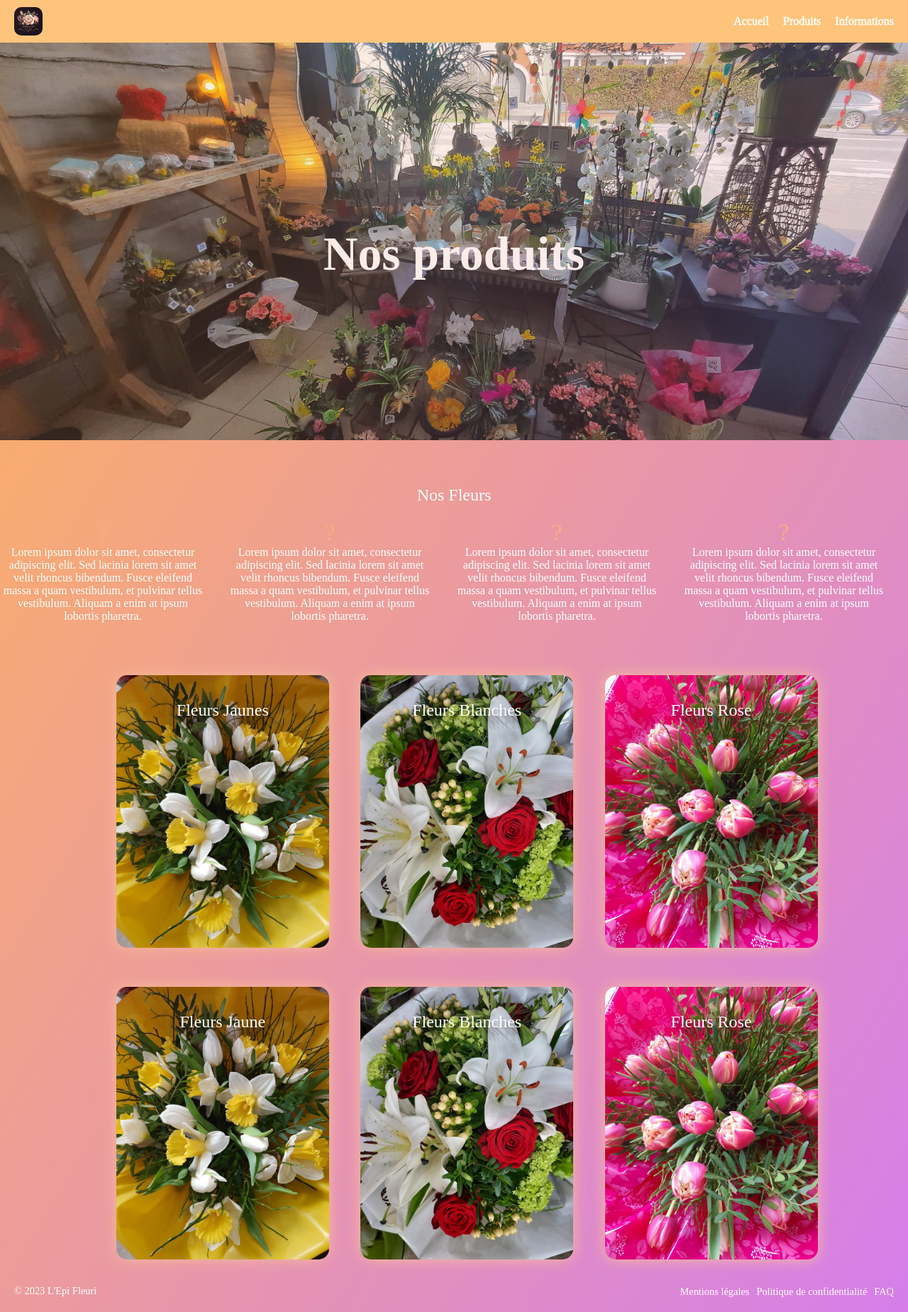
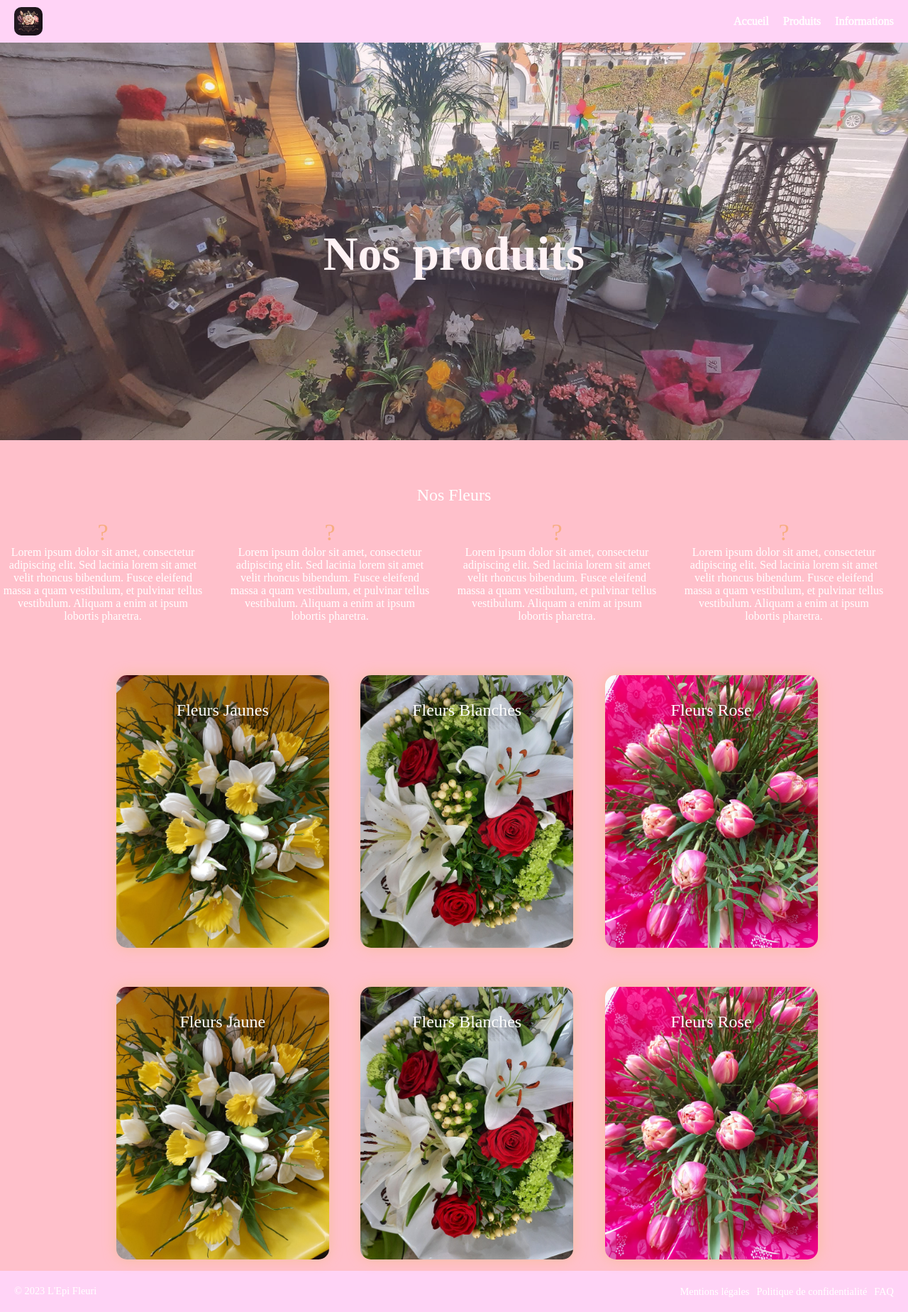
Before and after one commit to Frivox1/epifleuri, a Flask app: page /produit in a window 1280 px wide. Shown: the whole page at 71% size. Run offline with Flask 2, Linux system fonts and the light colour scheme; some web fonts are replaced.

Commit message:
change color

```diff
--- a/app/static/style/footer.css
+++ b/app/static/style/footer.css
@@ -3,7 +3,11 @@ footer {
     display: flex;
     justify-content: space-between;
     padding: 20px;
+    background-color: #ffd3f6;
   }
+html{
+  background-color: #ffd3f6;
+}
 
   footer p {
     margin: 0;
--- a/app/static/style/header.css
+++ b/app/static/style/header.css
@@ -6,7 +6,7 @@ html, body {
     }
 /* Navigation Bar */
 #navbar {
-    background-color: #ffc47b;
+    background-color: #ffd3f6;
     height: 60px;
     display: flex;
     justify-content: space-between;
--- a/app/static/style/index.css
+++ b/app/static/style/index.css
@@ -75,7 +75,8 @@ text-align: center;
 color: #fff;
 }
 html, body {
-background-image: linear-gradient(120deg, #ffb459 0%, #d57eeb 100%);
+/* background-image: linear-gradient(120deg, #ffb459 0%, #d57eeb 100%); */
+background-color: #FFC0CB;
 margin: 0; /* Set margin to 0 to remove the default margin */
 padding: 0; /* Set padding to 0 to remove the default padding */
 font-family: 'Aclonica';
--- a/app/static/style/informations.css
+++ b/app/static/style/informations.css
@@ -18,8 +18,9 @@
   width: 100%;
 }
 
-body {
-  background-image: linear-gradient(120deg, #ffb459 0%, #d57eeb 100%);
+html, body {
+  /* background-image: linear-gradient(120deg, #ffb459 0%, #d57eeb 100%); */
+background-color: #FFC0CB;
 }
 /* Style pour les titres */
 h2, h3 {
--- a/app/static/style/produit.css
+++ b/app/static/style/produit.css
@@ -3,9 +3,10 @@
   box-sizing: border-box;
   font-weight: normal;
 }
-body {
+body, html {
   text-align: center;
-  background-image: linear-gradient(120deg, #ffb459 0%, #d57eeb 100%);
+  /* background-image: linear-gradient(120deg, #ffb459 0%, #d57eeb 100%); */
+  background-color: #FFC0CB;
 }
 h1 {
   font-size: 1.5em;
```
